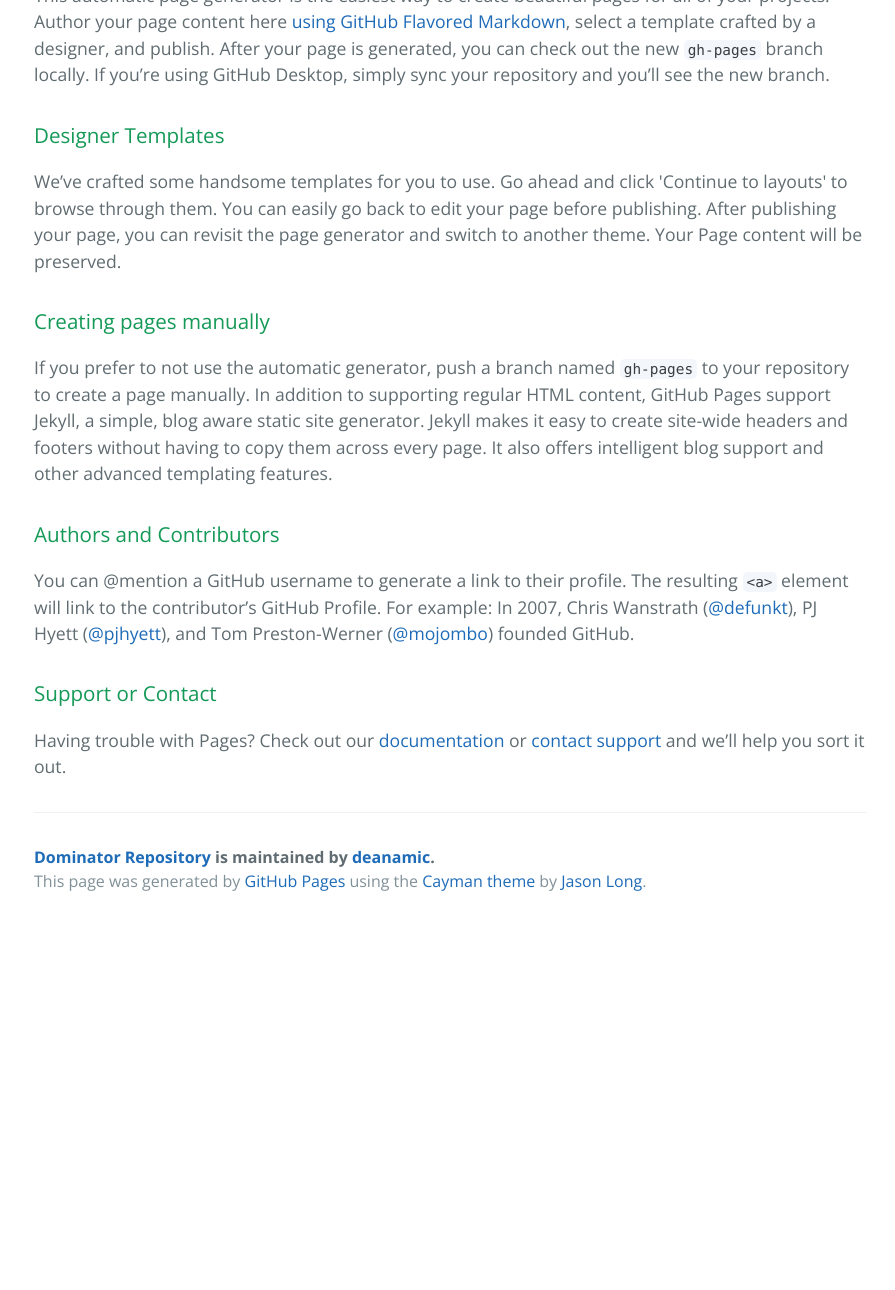
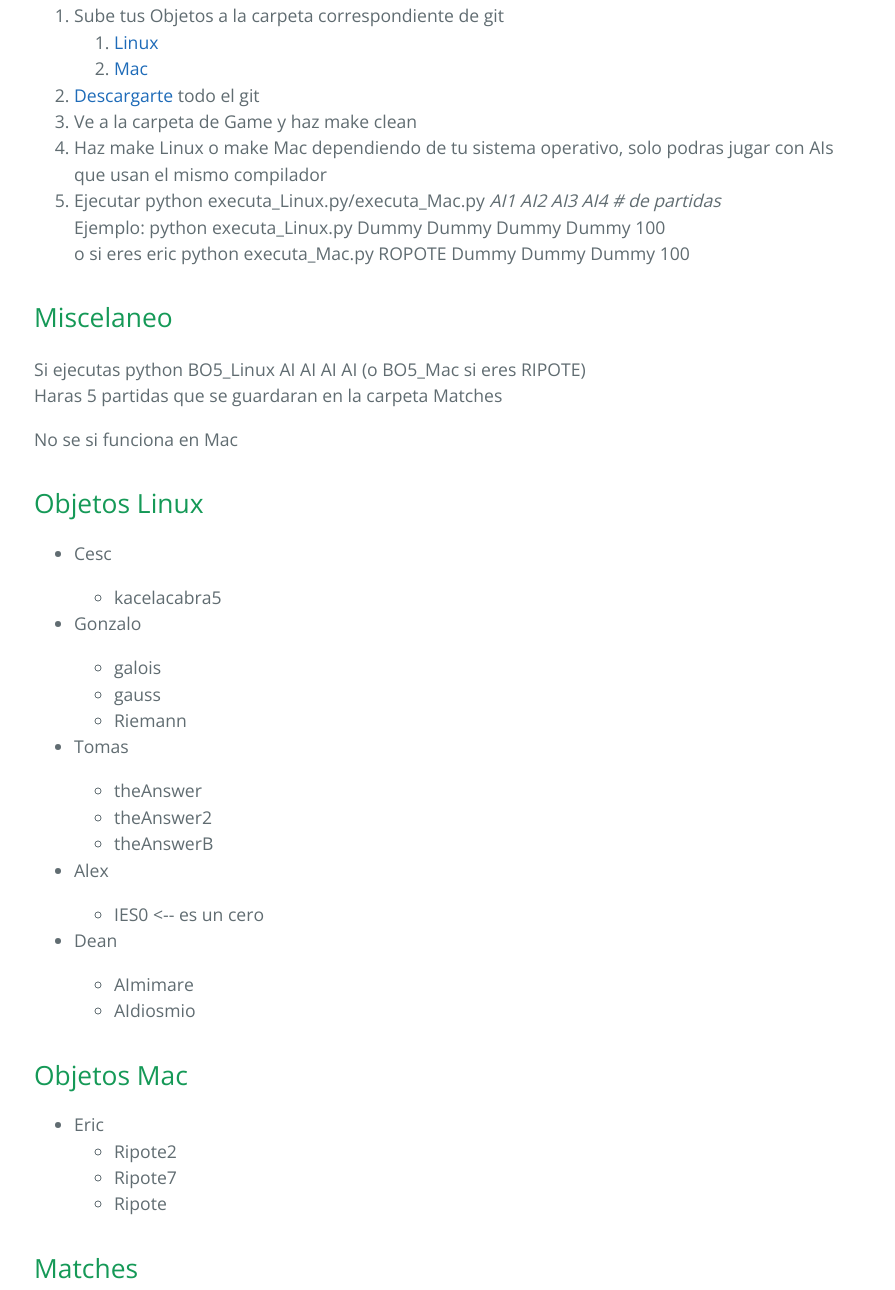
Before and after one commit to Deanamic/DOMINATOR, a plain HTML site: page index.html in a window 1280 px wide. Shown: the part 481-1771 px from the top of the page, without its empty margins (190-1085 px from the left). Before the commit the page ends 1406 px from the top, so only its background shows below. Drawn offline with nearby package versions, Linux system fonts and the light colour scheme.

```diff
--- a/index.html
+++ b/index.html
@@ -19,30 +19,106 @@
     </section>
 
     <section class="main-content">
-      <h3>
-<a id="welcome-to-github-pages" class="anchor" href="#welcome-to-github-pages" aria-hidden="true"><span aria-hidden="true" class="octicon octicon-link"></span></a>Welcome to GitHub Pages.</h3>
+      <h1>
+<a id="instrucciones" class="anchor" href="#instrucciones" aria-hidden="true"><span aria-hidden="true" class="octicon octicon-link"></span></a>Instrucciones</h1>
 
-<p>This automatic page generator is the easiest way to create beautiful pages for all of your projects. Author your page content here <a href="https://guides.github.com/features/mastering-markdown/">using GitHub Flavored Markdown</a>, select a template crafted by a designer, and publish. After your page is generated, you can check out the new <code>gh-pages</code> branch locally. If you’re using GitHub Desktop, simply sync your repository and you’ll see the new branch.</p>
+<ol>
+<li>Sube tus Objetos a la carpeta correspondiente de git<br>
 
-<h3>
-<a id="designer-templates" class="anchor" href="#designer-templates" aria-hidden="true"><span aria-hidden="true" class="octicon octicon-link"></span></a>Designer Templates</h3>
+<ol>
+<li>
+<a href="https://github.com/deanamic/SECTA/tree/master/Objects/Linux">Linux</a><br>
+</li>
+<li><a href="https://github.com/deanamic/SECTA/tree/master/Objects/Mac">Mac</a></li>
+</ol>
+</li>
+<li>
+<a href="https://github.com/deanamic/SECTA/archive/master.zip">Descargarte</a> todo el git</li>
+<li>Ve a la carpeta de Game y haz make clean</li>
+<li>Haz make Linux o make Mac dependiendo de tu sistema operativo, solo podras jugar con AIs que usan el mismo compilador</li>
+<li>Ejecutar python executa_Linux.py/executa_Mac.py <em>AI1 AI2 AI3 AI4 # de partidas</em><br>
+Ejemplo: python executa_Linux.py Dummy Dummy Dummy Dummy 100<br>
+        o si eres eric python executa_Mac.py ROPOTE Dummy Dummy Dummy 100 </li>
+</ol>
 
-<p>We’ve crafted some handsome templates for you to use. Go ahead and click 'Continue to layouts' to browse through them. You can easily go back to edit your page before publishing. After publishing your page, you can revisit the page generator and switch to another theme. Your Page content will be preserved.</p>
+<h2>
+<a id="miscelaneo" class="anchor" href="#miscelaneo" aria-hidden="true"><span aria-hidden="true" class="octicon octicon-link"></span></a>Miscelaneo</h2>
 
-<h3>
-<a id="creating-pages-manually" class="anchor" href="#creating-pages-manually" aria-hidden="true"><span aria-hidden="true" class="octicon octicon-link"></span></a>Creating pages manually</h3>
+<p>Si ejecutas python BO5_Linux AI AI AI AI  (o BO5_Mac si eres RIPOTE)<br>
+  Haras 5 partidas que se guardaran en la carpeta Matches   </p>
 
-<p>If you prefer to not use the automatic generator, push a branch named <code>gh-pages</code> to your repository to create a page manually. In addition to supporting regular HTML content, GitHub Pages support Jekyll, a simple, blog aware static site generator. Jekyll makes it easy to create site-wide headers and footers without having to copy them across every page. It also offers intelligent blog support and other advanced templating features.</p>
+<p>No se si funciona en Mac</p>
 
-<h3>
-<a id="authors-and-contributors" class="anchor" href="#authors-and-contributors" aria-hidden="true"><span aria-hidden="true" class="octicon octicon-link"></span></a>Authors and Contributors</h3>
+<h2>
+<a id="objetos-linux" class="anchor" href="#objetos-linux" aria-hidden="true"><span aria-hidden="true" class="octicon octicon-link"></span></a>Objetos Linux</h2>
 
-<p>You can @mention a GitHub username to generate a link to their profile. The resulting <code>&lt;a&gt;</code> element will link to the contributor’s GitHub Profile. For example: In 2007, Chris Wanstrath (<a href="https://github.com/defunkt" class="user-mention">@defunkt</a>), PJ Hyett (<a href="https://github.com/pjhyett" class="user-mention">@pjhyett</a>), and Tom Preston-Werner (<a href="https://github.com/mojombo" class="user-mention">@mojombo</a>) founded GitHub.</p>
+<ul>
+<li>
+<p>Cesc</p>
 
-<h3>
-<a id="support-or-contact" class="anchor" href="#support-or-contact" aria-hidden="true"><span aria-hidden="true" class="octicon octicon-link"></span></a>Support or Contact</h3>
+<ul>
+<li>kacelacabra5</li>
+</ul>
+</li>
+<li>
+<p>Gonzalo</p>
 
-<p>Having trouble with Pages? Check out our <a href="https://help.github.com/pages">documentation</a> or <a href="https://github.com/contact">contact support</a> and we’ll help you sort it out.</p>
+<ul>
+<li>galois</li>
+<li>gauss</li>
+<li>Riemann</li>
+</ul>
+</li>
+<li>
+<p>Tomas</p>
+
+<ul>
+<li>theAnswer</li>
+<li>theAnswer2</li>
+<li>theAnswerB</li>
+</ul>
+</li>
+<li>
+<p>Alex</p>
+
+<ul>
+<li>IES0 &lt;-- es un cero</li>
+</ul>
+</li>
+<li>
+<p>Dean</p>
+
+<ul>
+<li>AImimare</li>
+<li>AIdiosmio</li>
+</ul>
+</li>
+</ul>
+
+<h2>
+<a id="objetos-mac" class="anchor" href="#objetos-mac" aria-hidden="true"><span aria-hidden="true" class="octicon octicon-link"></span></a>Objetos Mac</h2>
+
+<ul>
+<li>Eric
+
+<ul>
+<li>Ripote2</li>
+<li>Ripote7</li>
+<li>Ripote</li>
+</ul>
+</li>
+</ul>
+
+<h2>
+<a id="matches" class="anchor" href="#matches" aria-hidden="true"><span aria-hidden="true" class="octicon octicon-link"></span></a>Matches</h2>
+
+<ul>
+<li><a href="https://github.com/deanamic/SECTA/tree/master/Game/Matches/Match%20AImimare%20vs%20AIdiosmio%20vs%20AImimare%20vs%20AIdiosmio%20%2004.12.2016%2017:50">AImimare vs AIdiosmio</a></li>
+<li><a href="https://github.com/deanamic/SECTA/tree/master/Game/Matches/Match%20AImimare%20vs%20Galois%20vs%20theAnswer%20vs%20IESO%20%2004.12.2016%2017:12">AImimare vs IES0</a></li>
+<li><a href="https://github.com/deanamic/SECTA/tree/master/Game/Matches/Match%20AImimare%20vs%20Riemann%20vs%20AImimare%20vs%20Riemann%20%2004.12.2016%2017:42">AImimare vs Riemann</a></li>
+<li><a href="https://github.com/deanamic/SECTA/tree/master/Game/Matches/Match%20AImimare%20vs%20kacelacabra5%20vs%20AImimare%20vs%20kacelacabra5%20%2004.12.2016%2017:45">AImimare vs kacelacabra5</a></li>
+<li><a href="https://github.com/deanamic/SECTA/tree/master/Game/Matches/Match%20AImimare%20vs%20theAnswerB%20vs%20AImimare%20vs%20theAnswerB%20%2004.12.2016%2017:47">AImimare vs theAnswerB</a></li>
+</ul>
 
       <footer class="site-footer">
         <span class="site-footer-owner"><a href="https://github.com/deanamic/SECTA">Dominator Repository</a> is maintained by <a href="https://github.com/deanamic">deanamic</a>.</span>
```
Also changed, not shown: params.json (+1 -1 lines).
